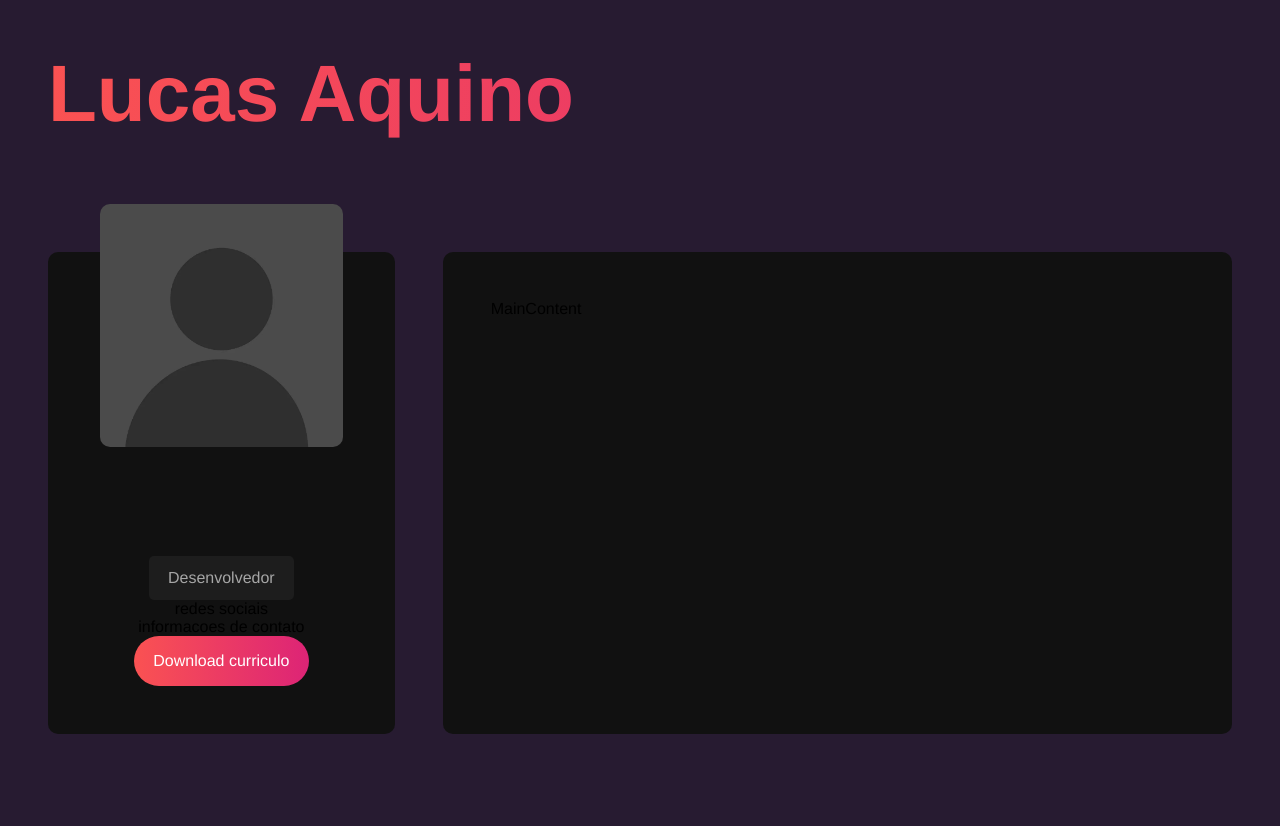
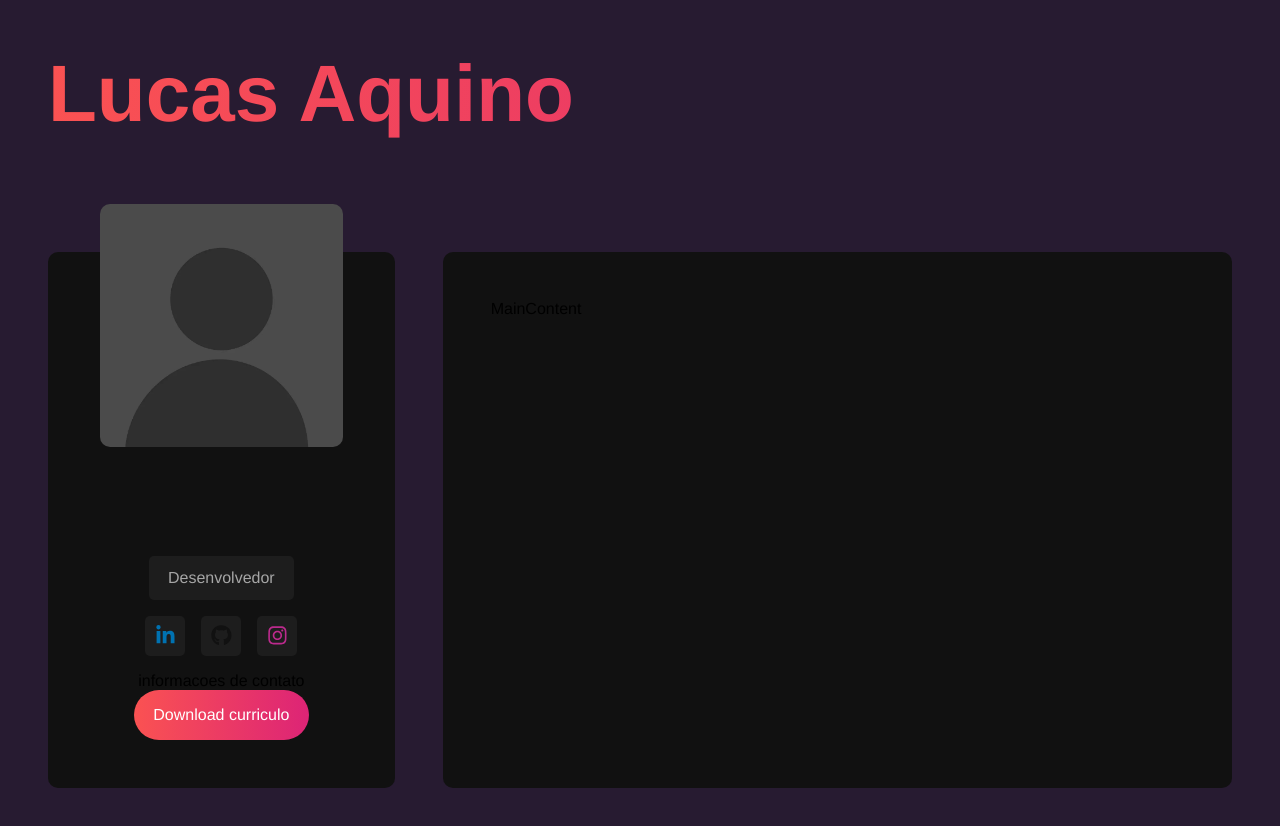
Before and after one commit to devLucasAquino/portfolio, a React (Vite) app: page / in a window 1280 px wide. Shown: the top 826 px of the page. Before the commit the page ends 800 px from the top, so only its background shows below. Built offline with nearby package versions, Linux system fonts and the light colour scheme.

Commit message:
feat: utilizando hover com sass

```diff
--- a/src/components/Sidebar.jsx
+++ b/src/components/Sidebar.jsx
@@ -1,3 +1,5 @@
+import SocialNetworks from './SocialNetworks';
+
 import Avatar from '../img/perfil.webp';
 
 import '../styles/components/sidebar.sass';
@@ -7,7 +9,7 @@
         <aside id="sidebar">
             <img src={Avatar} alt="perfil" />
             <p className="title">Desenvolvedor</p>
-            <p>redes sociais</p>
+            <SocialNetworks />
             <p>informacoes de contato</p>
             <a href="" className="btn">Download curriculo</a>
         </aside>
--- /dev/null
+++ b/src/components/SocialNetworks.jsx
@@ -0,0 +1,27 @@
+import { FaLinkedinIn, FaGithub, FaInstagram } from 'react-icons/fa';
+
+import '../styles/components/socialnetworks.sass';
+
+const socialNetworks = [
+    {name : 'linkedin', icon: <FaLinkedinIn />},
+    {name : 'github', icon: <FaGithub />},
+    {name : 'instagram', icon: <FaInstagram />},
+];
+
+const SocialNetworks = () => {
+    return(
+        <section id='social-networks'>
+            {socialNetworks.map((network) => (
+                <a href="#"
+                   className='social-btn'
+                   id={network.name}
+                   key={network.name}
+                >
+                    {network.icon}
+                </a>
+            ))}
+        </section>
+    )
+}
+
+export default SocialNetworks;
--- /dev/null
+++ b/src/styles/components/socialnetworks.sass
@@ -0,0 +1,29 @@
+@use '../variables'
+@use '../mixins'
+
+#social-networks
+    @include mixins.center
+    gap: 1rem
+    margin: 1rem 0
+
+    .social-btn
+        padding: .6rem
+        background-color: variables.$bg-color-secondary
+        border-radius: variables.$card-border-radius
+        color: #333
+        font-size: 1.3rem
+        @include mixins.center
+
+    #linkedin
+        color: #0072b1
+
+    #github
+        color: #111
+
+    #instagram
+        color: #bc2a8d
+
+    :hover
+        background: variables.$gradient
+        > svg
+            color: variables.$text-color
--- a/src/styles/mixins.sass
+++ b/src/styles/mixins.sass
@@ -1,4 +1,11 @@
 @use 'variables'
+
+@mixin center
+    display: flex
+    justify-content: center
+    align-items: center
+
+
 
 @mixin btn
     padding: 1rem 1.2rem
```
